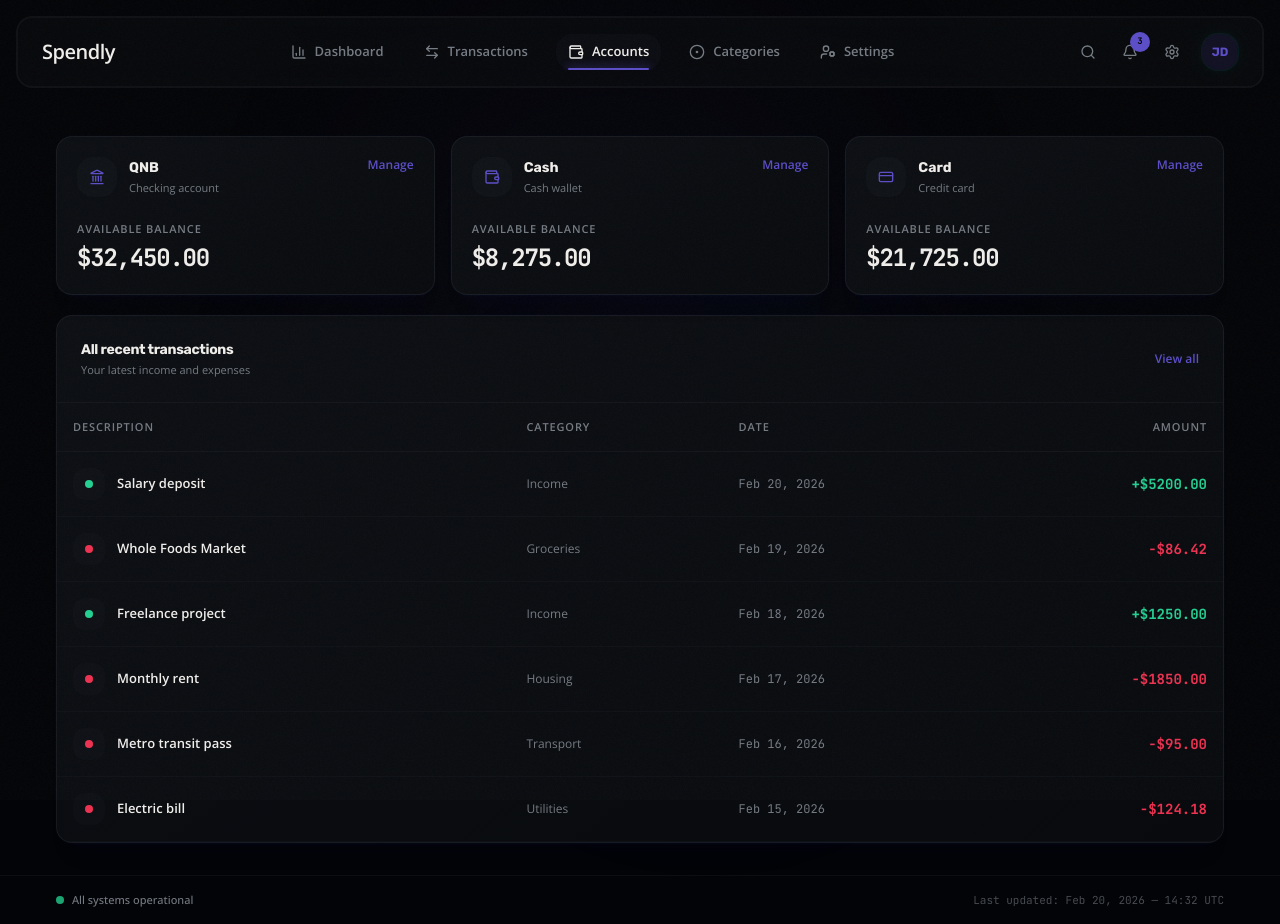
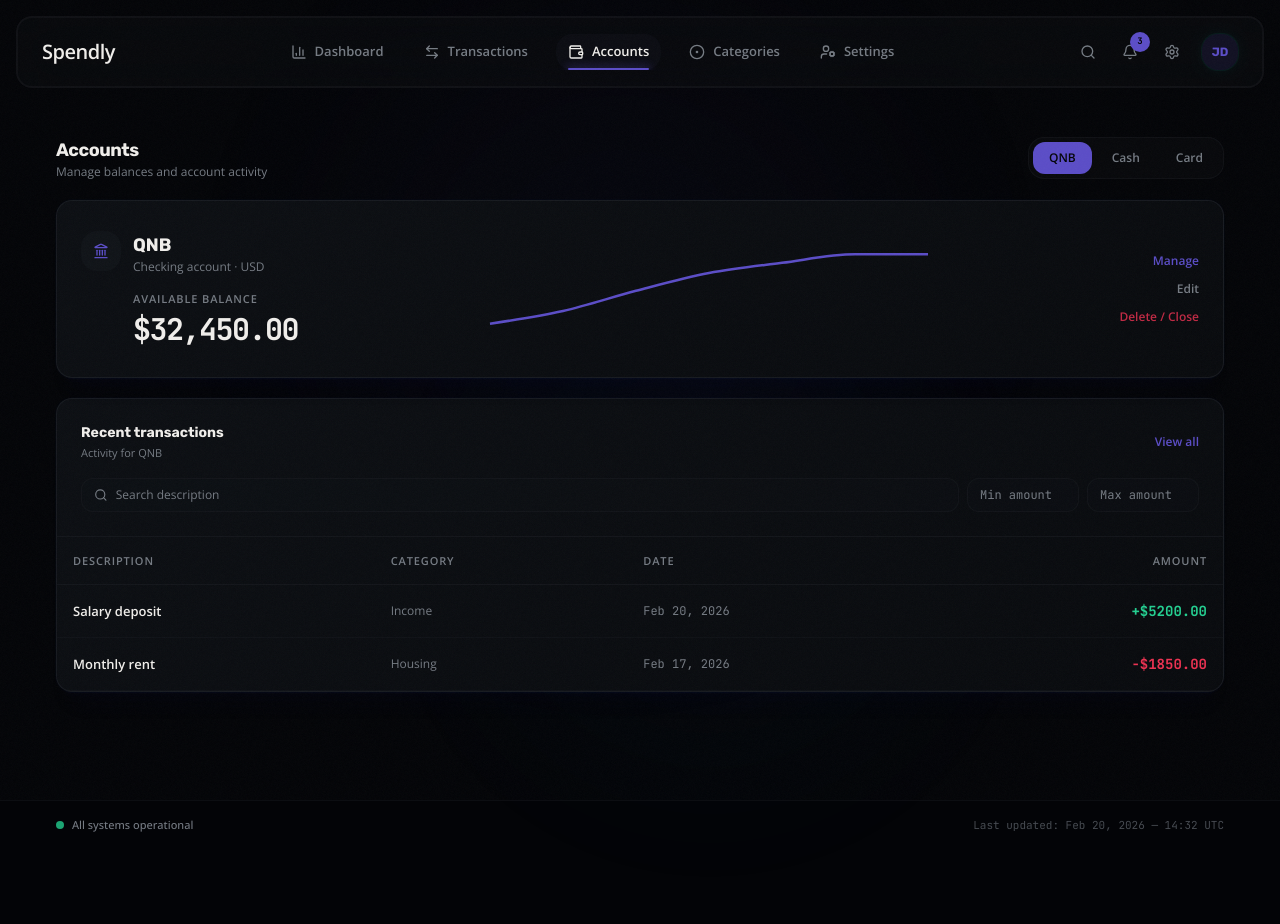
Before and after one commit to the1mazen/dashspendly, a Next.js app: page / in a window 1280 px wide. Both pictures are taken after a click on the button "Accounts". After the commit the page ends 850 px from the top, so only its background shows below. Built offline with nearby package versions, Linux system fonts and the light colour scheme.

Commit message:
feat: rename AccountsSection to DashboardAccountsSection and add account details, transactions, and trends
Co-authored-by: the1mazen <314579469+the1mazen@users.noreply.github.com>

```diff
--- a/components/cards/financial-analytics-dashboard.tsx
+++ b/components/cards/financial-analytics-dashboard.tsx
@@ -453,7 +453,7 @@ function NetWorthCard() {
   )
 }
 
-function AccountsSection() {
+function DashboardAccountsSection() {
   return (
     <div className={`flex flex-col gap-5 ${SECTION_MIN_H}`}>
       <div className="grid grid-cols-1 md:grid-cols-3 gap-3 lg:gap-4">
@@ -534,6 +534,64 @@ function AccountsSection() {
             </tbody>
           </table>
         </div>
+      </SectionPanel>
+    </div>
+  )
+}
+
+const accountDetails = {
+  QNB: { type: "Checking account", currency: "USD", balance: 32450, icon: Landmark, tone: "blue" },
+  Cash: { type: "Cash wallet", currency: "USD", balance: 8275, icon: Wallet, tone: "green" },
+  Card: { type: "Credit card", currency: "USD", balance: 21725, icon: CreditCard, tone: "red" },
+} as const
+
+const accountTransactions = [
+  { account: "QNB", description: "Salary deposit", category: "Income", date: "Feb 20, 2026", amount: 5200, type: "income" as const },
+  { account: "QNB", description: "Monthly rent", category: "Housing", date: "Feb 17, 2026", amount: -1850, type: "expense" as const },
+  { account: "Cash", description: "Freelance project", category: "Income", date: "Feb 18, 2026", amount: 1250, type: "income" as const },
+  { account: "Cash", description: "Metro transit pass", category: "Transport", date: "Feb 16, 2026", amount: -95, type: "expense" as const },
+  { account: "Card", description: "Whole Foods Market", category: "Groceries", date: "Feb 19, 2026", amount: -86.42, type: "expense" as const },
+  { account: "Card", description: "Electric bill", category: "Utilities", date: "Feb 15, 2026", amount: -124.18, type: "expense" as const },
+]
+
+const accountTrend = [
+  { day: "1", balance: 29600 }, { day: "6", balance: 30120 }, { day: "11", balance: 30950 },
+  { day: "16", balance: 31680 }, { day: "21", balance: 32100 }, { day: "26", balance: 32450 },
+  { day: "30", balance: 32450 },
+]
+
+function AccountsSection() {
+  const [selectedAccount, setSelectedAccount] = useState<keyof typeof accountDetails>("QNB")
+  const [query, setQuery] = useState("")
+  const [minAmount, setMinAmount] = useState("")
+  const [maxAmount, setMaxAmount] = useState("")
+  const account = accountDetails[selectedAccount]
+  const Icon = account.icon
+  const filteredTransactions = accountTransactions.filter((transaction) => {
+    const matchesQuery = transaction.description.toLowerCase().includes(query.toLowerCase())
+    const matchesMin = !minAmount || Math.abs(transaction.amount) >= Number(minAmount)
+    const matchesMax = !maxAmount || Math.abs(transaction.amount) <= Number(maxAmount)
+    return transaction.account === selectedAccount && matchesQuery && matchesMin && matchesMax
+  })
+
+  return (
+    <div className={`flex flex-col gap-5 ${SECTION_MIN_H}`}>
+      <div className="flex flex-wrap items-center justify-between gap-3">
+        <div><h2 className="text-lg font-bold text-foreground font-display tracking-tight">Accounts</h2><p className="text-xs text-muted-foreground font-sans">Manage balances and account activity</p></div>
+        <div className="flex items-center gap-1 rounded-xl border border-border/40 bg-card/60 p-1">
+          {(Object.keys(accountDetails) as Array<keyof typeof accountDetails>).map((name) => <button key={name} onClick={() => setSelectedAccount(name)} className={`rounded-lg px-4 py-2 text-xs font-semibold font-sans transition-colors ${selectedAccount === name ? "bg-primary text-primary-foreground" : "text-muted-foreground hover:text-foreground"}`}>{name}</button>)}
+        </div>
+      </div>
+      <motion.div initial={{ opacity: 0, y: 16, scale: 0.97 }} animate={{ opacity: 1, y: 0, scale: 1 }} transition={{ duration: 0.5, ease: EASE_OUT }} className={`relative overflow-hidden rounded-2xl surface-card p-5 lg:p-6 glow-${account.tone}-sm group hover:scale-[1.01] transition-transform duration-300`} style={{ boxShadow: CARD_SHADOW }}>
+        <div className="flex flex-col gap-6 lg:flex-row lg:items-center lg:justify-between">
+          <div className="flex items-start gap-3"><div className="size-10 rounded-xl bg-accent/60 flex items-center justify-center"><Icon className="size-4 text-primary" /></div><div><p className="text-lg font-bold text-foreground font-display">{selectedAccount}</p><p className="text-xs text-muted-foreground font-sans">{account.type} · {account.currency}</p><p className="mt-4 text-[11px] font-semibold uppercase tracking-[0.08em] text-muted-foreground font-sans">Available balance</p><p className="mt-1 text-3xl font-bold tracking-tighter text-foreground font-mono">${account.balance.toLocaleString("en-US", { minimumFractionDigits: 2 })}</p></div></div>
+          <div className="h-32 w-full max-w-md"><ResponsiveContainer width="100%" height="100%"><LineChart data={accountTrend}><Line type="monotone" dataKey="balance" stroke={C.teal} strokeWidth={2.5} dot={false} animationDuration={700} /><XAxis dataKey="day" hide /><YAxis hide domain={["dataMin - 1000", "dataMax + 1000"]} /></LineChart></ResponsiveContainer></div>
+          <div className="flex flex-row gap-3 lg:flex-col lg:items-end"><span className="text-xs font-semibold text-primary">Manage</span><button className="text-xs font-semibold text-muted-foreground hover:text-foreground font-sans">Edit</button><button className="text-xs font-semibold text-fin-loss/80 hover:text-fin-loss font-sans">Delete / Close</button></div>
+        </div>
+      </motion.div>
+      <SectionPanel className="!p-0 overflow-hidden">
+        <div className="border-b border-border/50 p-5 lg:p-6"><div className="flex flex-wrap items-center justify-between gap-3"><div><h3 className="text-sm font-bold text-foreground font-display">Recent transactions</h3><p className="mt-0.5 text-[11px] text-muted-foreground font-sans">Activity for {selectedAccount}</p></div><button className="text-xs font-semibold text-primary hover:underline font-sans">View all</button></div><div className="mt-4 flex flex-wrap gap-2"><div className="flex min-w-48 flex-1 items-center gap-2 rounded-lg border border-border/40 bg-muted/20 px-3 py-2"><Search className="size-3.5 text-muted-foreground" /><input value={query} onChange={(event) => setQuery(event.target.value)} placeholder="Search description" className="w-full bg-transparent text-xs text-foreground outline-none placeholder:text-muted-foreground font-sans" /></div><input value={minAmount} onChange={(event) => setMinAmount(event.target.value)} type="number" min="0" placeholder="Min amount" className="w-28 rounded-lg border border-border/40 bg-muted/20 px-3 py-2 text-xs text-foreground outline-none placeholder:text-muted-foreground font-mono" /><input value={maxAmount} onChange={(event) => setMaxAmount(event.target.value)} type="number" min="0" placeholder="Max amount" className="w-28 rounded-lg border border-border/40 bg-muted/20 px-3 py-2 text-xs text-foreground outline-none placeholder:text-muted-foreground font-mono" /></div></div>
+        <div className="overflow-x-auto"><table className="w-full text-sm"><thead><tr className="border-b border-border/50"><th className="p-4 text-left text-[11px] font-semibold uppercase tracking-[0.08em] text-muted-foreground font-sans">Description</th><th className="p-4 text-left text-[11px] font-semibold uppercase tracking-[0.08em] text-muted-foreground font-sans">Category</th><th className="p-4 text-left text-[11px] font-semibold uppercase tracking-[0.08em] text-muted-foreground font-sans">Date</th><th className="p-4 text-right text-[11px] font-semibold uppercase tracking-[0.08em] text-muted-foreground font-sans">Amount</th></tr></thead><tbody>{filteredTransactions.map((transaction, i) => <motion.tr key={`${selectedAccount}-${transaction.description}`} initial={{ opacity: 0, x: -10 }} animate={{ opacity: 1, x: 0 }} transition={{ duration: 0.35, delay: i * 0.04 }} className="border-b border-border/30 hover:bg-accent/20 transition-all duration-200"><td className="p-4 text-[13px] font-semibold text-foreground font-sans">{transaction.description}</td><td className="p-4 text-xs text-muted-foreground font-sans">{transaction.category}</td><td className="p-4 text-xs text-muted-foreground font-mono">{transaction.date}</td><td className={`p-4 text-right font-bold font-mono ${transaction.type === "income" ? "text-fin-gain" : "text-fin-loss"}`}>{transaction.amount >= 0 ? "+" : "-"}${Math.abs(transaction.amount).toFixed(2)}</td></motion.tr>)}</tbody></table></div>
       </SectionPanel>
     </div>
   )
@@ -1207,7 +1265,7 @@ function DashboardSection() {
   return (
     <div className={`flex flex-col gap-5 ${SECTION_MIN_H}`}>
       <NetWorthCard />
-      <AccountsSection />
+      <DashboardAccountsSection />
     </div>
   )
 }
```
